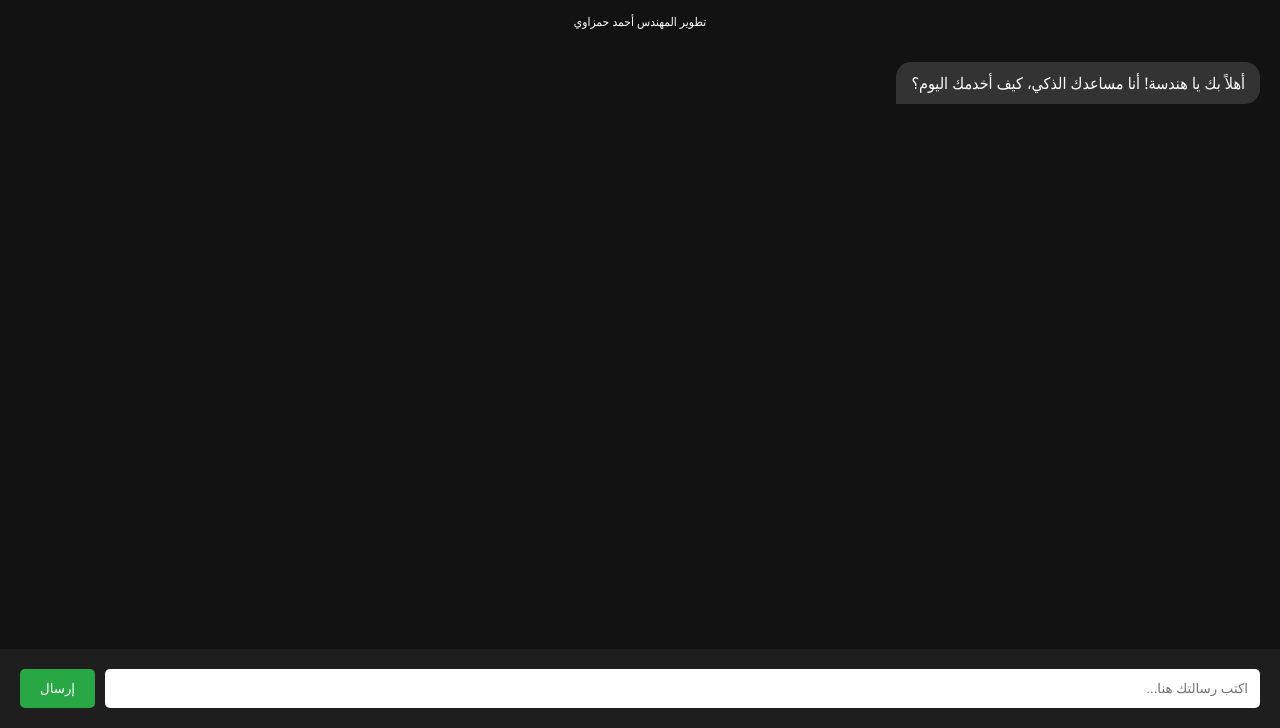
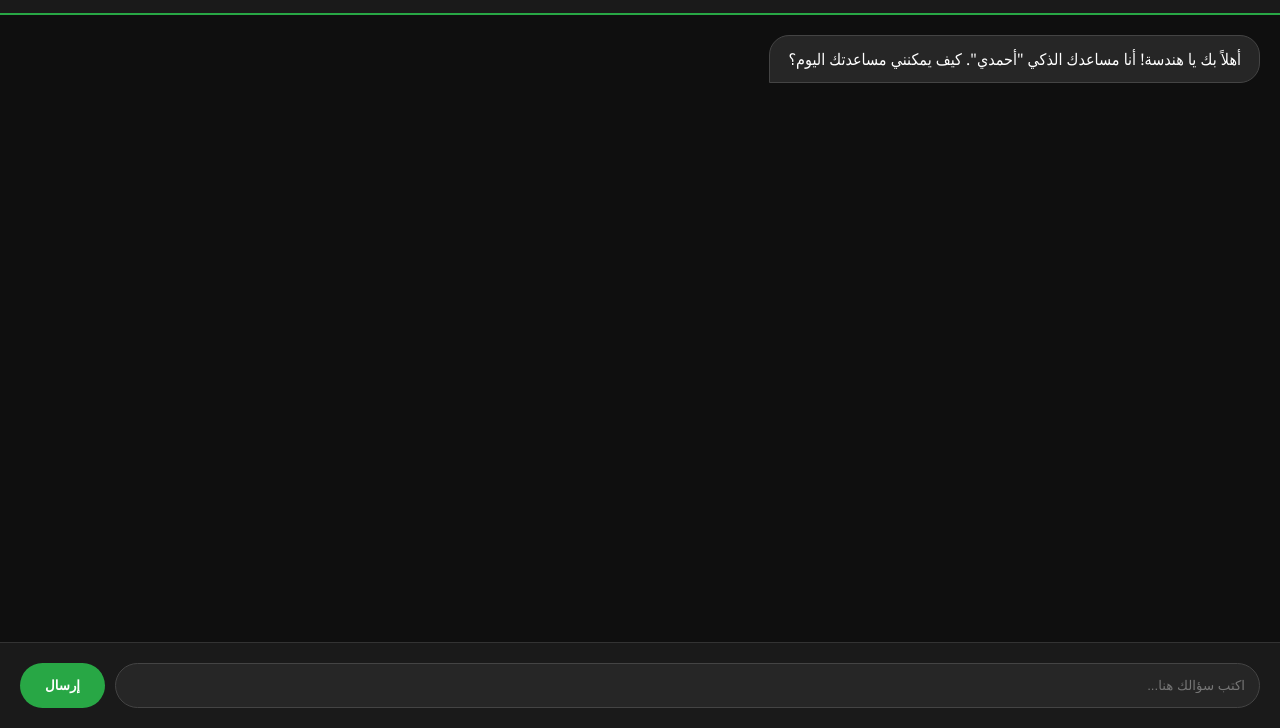
Before and after one commit to Ahmadtalaat12/Ahmad-AI-Pro, a website: page index.html in a window 1280 px wide. Shown: the part 72-800 px from the top of the page. Drawn offline with Linux system fonts and the light colour scheme.

Commit message:
Update index.html

```diff
--- a/index.html
+++ b/index.html
@@ -3,31 +3,35 @@
 <head>
     <meta charset="UTF-8">
     <meta name="viewport" content="width=device-width, initial-scale=1.0">
-    <title>أحمدي AI | للمهندس أحمد حمزاوي</title>
+    <title>أحمدي AI | المهندس أحمد حمزاوي</title>
     <style>
-        body { font-family: 'Segoe UI', Tahoma, Geneva, Verdana, sans-serif; background-color: #121212; color: white; display: flex; flex-direction: column; height: 100vh; margin: 0; }
-        #chat-container { flex: 1; overflow-y: auto; padding: 20px; display: flex; flex-direction: column; gap: 10px; }
-        .user-msg { background-color: #007bff; align-self: flex-end; padding: 10px 15px; border-radius: 15px 15px 0 15px; max-width: 80%; }
-        .bot-msg { background-color: #333; align-self: flex-start; padding: 10px 15px; border-radius: 15px 15px 15px 0; max-width: 80%; }
-        .input-area { padding: 20px; background: #1e1e1e; display: flex; gap: 10px; }
-        input { flex: 1; padding: 12px; border-radius: 5px; border: none; outline: none; }
-        button { padding: 10px 20px; background: #28a745; color: white; border: none; border-radius: 5px; cursor: pointer; }
+        body { font-family: 'Segoe UI', Tahoma, Geneva, Verdana, sans-serif; background-color: #0f0f0f; color: white; display: flex; flex-direction: column; height: 100vh; margin: 0; }
+        header { background: #1a1a1a; padding: 15px; text-align: center; border-bottom: 2px solid #28a745; }
+        #chat-container { flex: 1; overflow-y: auto; padding: 20px; display: flex; flex-direction: column; gap: 15px; }
+        .user-msg { background-color: #007bff; align-self: flex-end; padding: 12px 18px; border-radius: 20px 20px 0 20px; max-width: 75%; box-shadow: 0 2px 5px rgba(0,0,0,0.2); }
+        .bot-msg { background-color: #262626; align-self: flex-start; padding: 12px 18px; border-radius: 20px 20px 20px 0; max-width: 75%; border: 1px solid #444; }
+        .input-area { padding: 20px; background: #1a1a1a; display: flex; gap: 10px; border-top: 1px solid #333; }
+        input { flex: 1; padding: 14px; border-radius: 25px; border: 1px solid #444; background: #262626; color: white; outline: none; }
+        button { padding: 10px 25px; background: #28a745; color: white; border: none; border-radius: 25px; cursor: pointer; font-weight: bold; }
+        button:hover { background: #218838; }
     </style>
 </head>
 <body>
 
-    <h2 style="text-align: center; color: #28a745;">أحمدي AI 🚀</h2>
-    <p style="text-align: center; font-size: 12px;">تطوير المهندس أحمد حمزاوي</p>
+    <header>
+        <h2 style="margin:0;">أحمدي AI 🚀</h2>
+        <small style="color: #aaa;">تطوير المهندس أحمد حمزاوي</small>
+    </header>
 
     <div id="chat-container">
-        <div class="bot-msg">أهلاً بك يا هندسة! أنا مساعدك الذكي، كيف أخدمك اليوم؟</div>
+        <div class="bot-msg">أهلاً بك يا هندسة! أنا مساعدك الذكي "أحمدي". كيف يمكنني مساعدتك اليوم؟</div>
     </div>
 
     <div class="input-area">
-        <input type="text" id="user-input" placeholder="اكتب رسالتك هنا...">
+        <input type="text" id="user-input" placeholder="اكتب سؤالك هنا...">
         <button onclick="sendMessage()">إرسال</button>
     </div>
 
-    <script src="chat.js"></script>
+    <script src="api/chat.js"></script>
 </body>
 </html>
```
